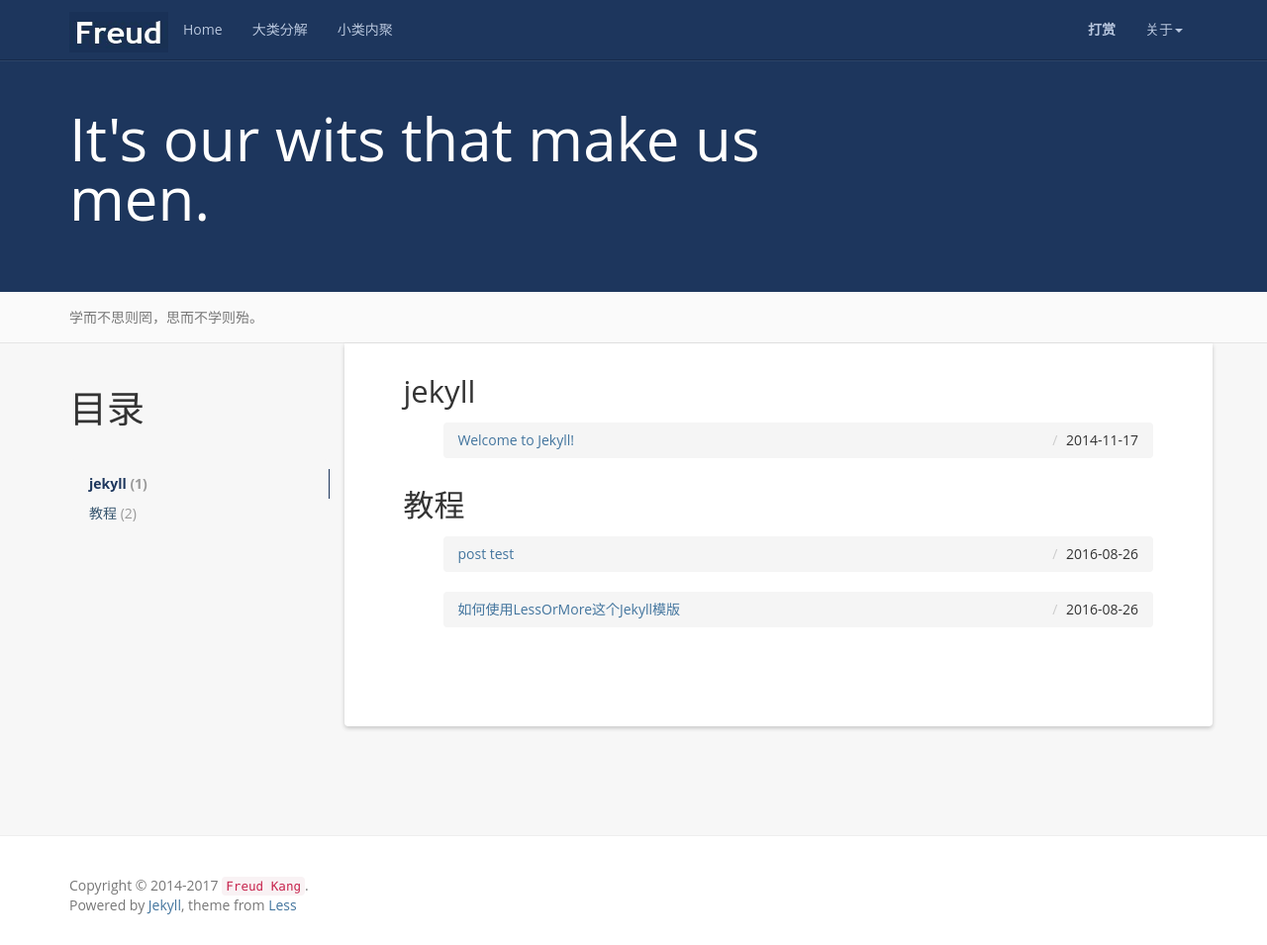
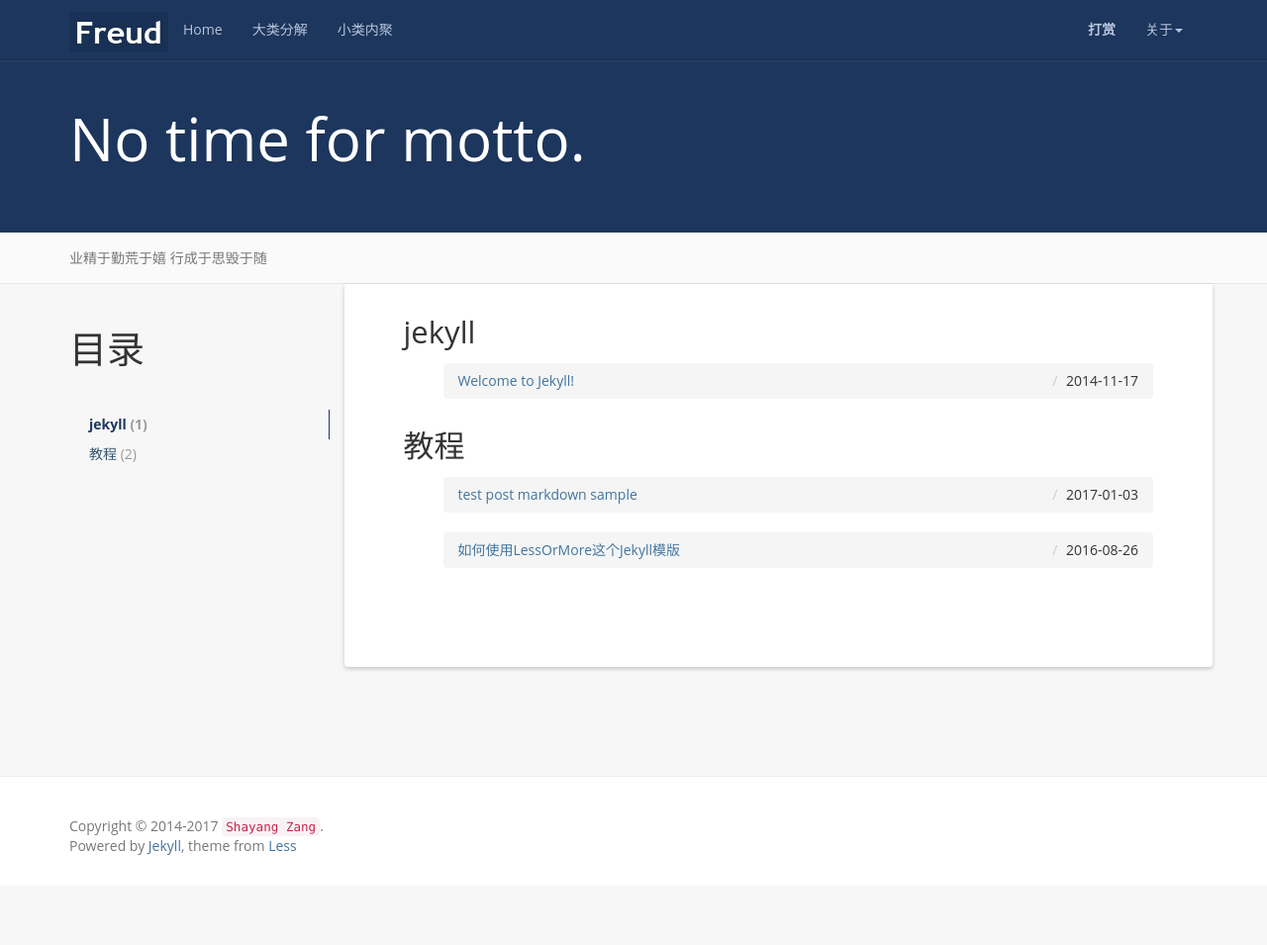
Before and after one commit to zkxl/zkxl.github.io, a Jekyll site: the page built from tag/index.html, in a window 1280 px wide and 955 px high. Shown: the whole window at 99% size. Built offline with Jekyll 4.4.1, drawn with Linux system fonts in a browser that asks for light colours; nearby versions of some CDN libraries; comment, search, counter and statistics services are not loaded.

Commit message:
update config and comment sector

```diff
--- a/_config.yml
+++ b/_config.yml
@@ -1,15 +1,15 @@
 # Site settings
-name: Less Or More
-email: luoyan35714@126.com
-author: Freud Kang
+name: Beach Site
+email: zangshayang1@hotmail.com
+author: Shayang Zang
 url:
-resume_site: http://www.hifreud.com/Resume.io/
-github: https://github.com/luoyan35714/
+resume_site:
+github: https://github.com/zangshayang1/
 baseurl: ""
-description: Actually, less is more!
-meta_description: 康志华;个人博客;学而不思则罔;思而不学则殆;生命不止;折腾不休
-motto: It's our wits that make us men.
-banner: 学而不思则罔，思而不学则殆。
+description: No time for description.
+meta_description: 臧沙洋的静态技术博客。
+motto: No time for motto.
+banner: 业精于勤荒于嬉 行成于思毁于随
 
 #permalink: /:categories/:year/:month/:day/:title/
 permalink: /:year/:month/:day/:title/
@@ -25,11 +25,11 @@ markdown: kramdown
 
 FB:
   comments :
-    provider : duoshuo
-    duoshuo:
-        short_name : luoyan35714
+    provider : disqus
+    #    duoshuo:
+        #    short_name : luoyan35714
     disqus :
-        short_name : freudkang
+        short_name : SeanZang
     # facebook :
     #   appid : 123
     #   num_posts: 5
--- a/_posts/2017-01-03-test.md
+++ b/_posts/2017-01-03-test.md
@@ -1,7 +1,7 @@
 ---
 layout: post
-title:  post test
-date:   2016-08-27 01:08:00 +0800
+title:  test post markdown sample
+date:   2017-01-03 17:08:00 +0800
 categories: document
 tag: 教程
 ---
```
